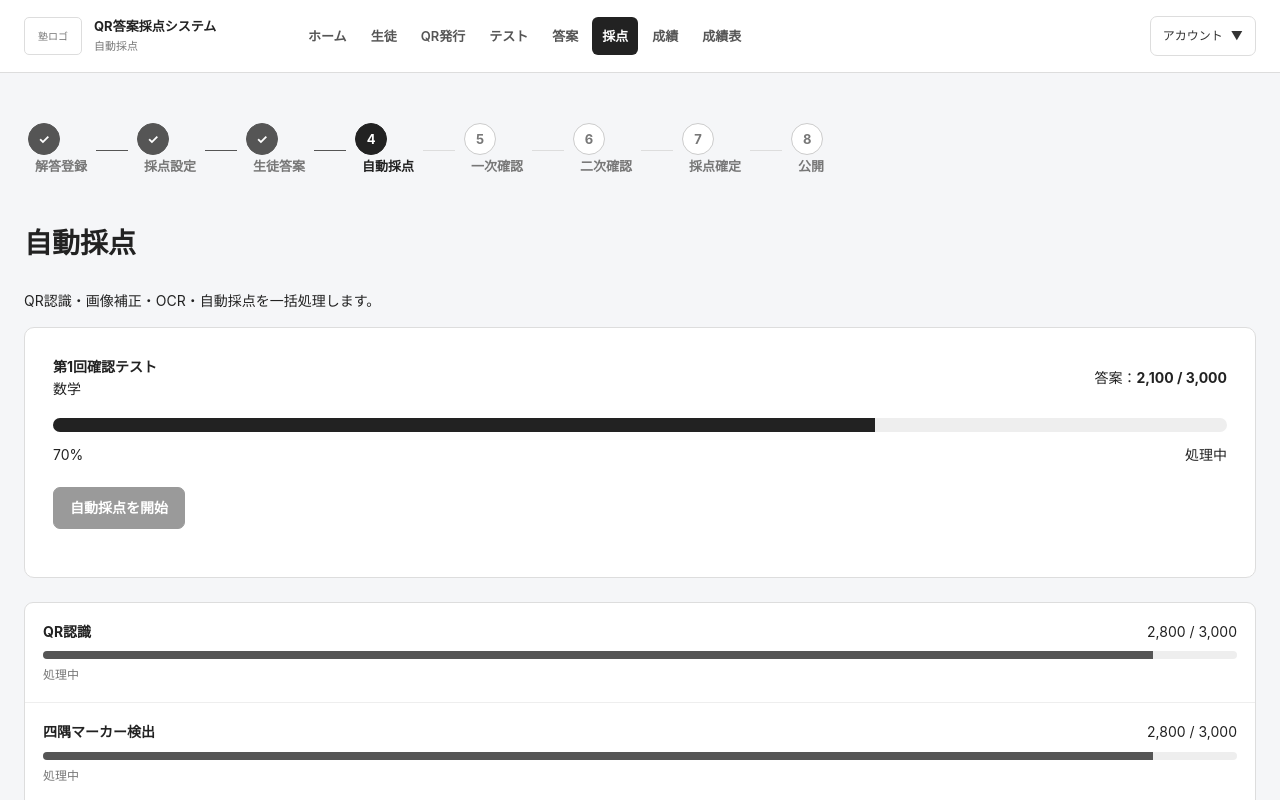
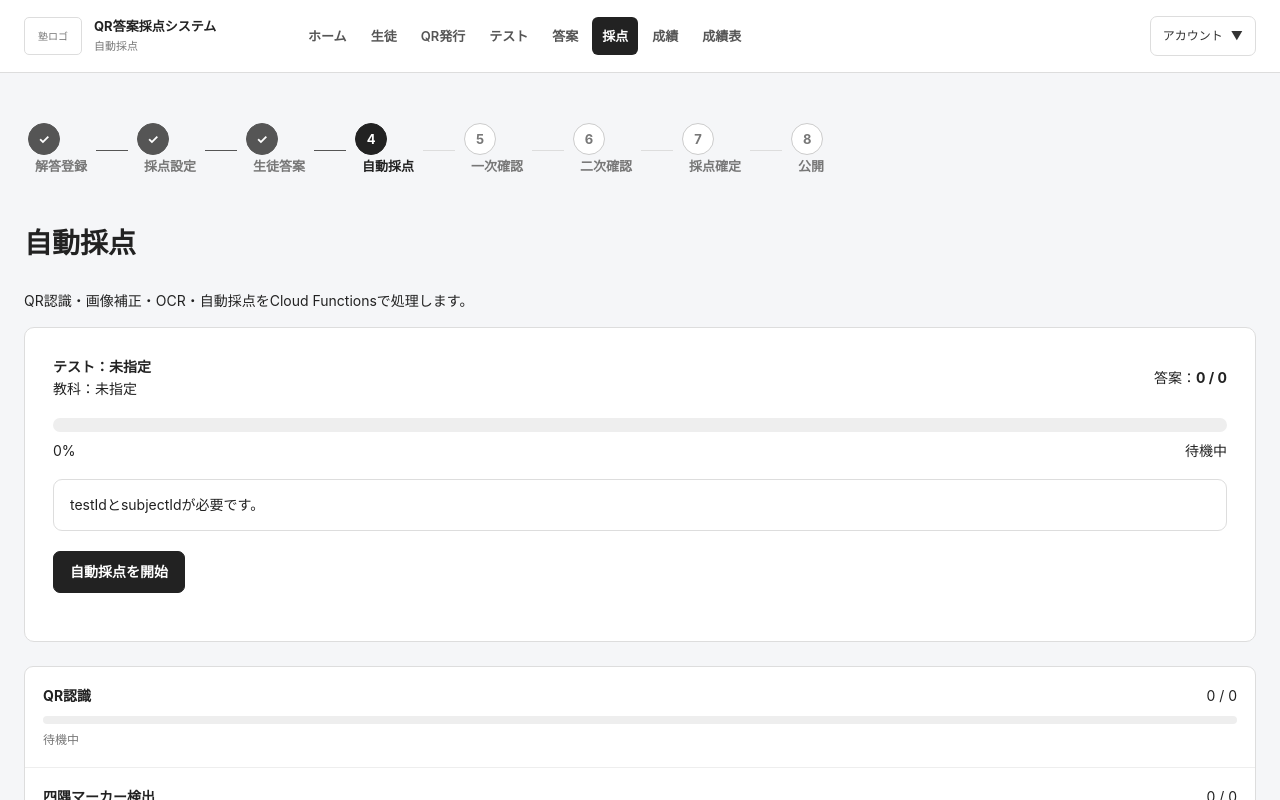
Before and after one commit to teikitesuto-tesutotaisakupurinto/qr-grading-system, a Next.js app: page /grading/auto in a window 1280 px wide. Both pictures are taken after a click on the button "自動採点を開始". Shown: the top 800 px of the page. Built offline with nearby package versions, Linux system fonts and the light colour scheme; no server answers.

Commit message:
Update page.tsx

```diff
--- a/app/grading/auto/page.tsx
+++ b/app/grading/auto/page.tsx
@@ -1,9 +1,23 @@
 "use client";
 
-import { useEffect, useState } from "react";
+import {
+  useEffect,
+  useMemo,
+  useState,
+} from "react";
+
+import {
+  useSearchParams,
+} from "next/navigation";
 
 import SchoolHeader from "@/components/SchoolHeader";
 import StepBar from "@/components/StepBar";
+
+import {
+  getAnswers,
+  getGradingJob,
+  startAutoGrading,
+} from "@/lib/answers";
 
 type ProcessingStatus =
   | "待機中"
@@ -19,174 +33,303 @@ type ProcessingItem = {
   status: ProcessingStatus;
 };
 
-const initialItems: ProcessingItem[] = [
-  {
-    name: "QR認識",
-    total: 3000,
-    processed: 0,
-    status: "待機中",
-  },
-  {
-    name: "四隅マーカー検出",
-    total: 3000,
-    processed: 0,
-    status: "待機中",
-  },
-  {
-    name: "傾き・台形補正",
-    total: 3000,
-    processed: 0,
-    status: "待機中",
-  },
-  {
-    name: "答案位置合わせ",
-    total: 3000,
-    processed: 0,
-    status: "待機中",
-  },
-  {
-    name: "OCR",
-    total: 3000,
-    processed: 0,
-    status: "待機中",
-  },
-  {
-    name: "自動採点",
-    total: 3000,
-    processed: 0,
-    status: "待機中",
-  },
-];
+export default function AutoGradingPage() {
+  const searchParams =
+    useSearchParams();
 
-export default function AutoGradingPage() {
-  const [items, setItems] =
-    useState<ProcessingItem[]>(
-      initialItems
+  const testId =
+    searchParams.get(
+      "testId"
+    ) ?? "";
+
+  const subjectId =
+    searchParams.get(
+      "subjectId"
+    ) ?? "";
+
+  const [
+    jobId,
+    setJobId,
+  ] = useState<
+    string | null
+  >(null);
+
+  const [
+    total,
+    setTotal,
+  ] = useState<number>(0);
+
+  const [
+    processed,
+    setProcessed,
+  ] = useState<number>(0);
+
+  const [
+    succeeded,
+    setSucceeded,
+  ] = useState<number>(0);
+
+  const [
+    reviewCount,
+    setReviewCount,
+  ] = useState<number>(0);
+
+  const [
+    errorCount,
+    setErrorCount,
+  ] = useState<number>(0);
+
+  const [
+    running,
+    setRunning,
+  ] = useState(false);
+
+  const [
+    finished,
+    setFinished,
+  ] = useState(false);
+
+  const [
+    errorMessage,
+    setErrorMessage,
+  ] = useState("");
+
+  const progress =
+    useMemo(() => {
+      if (total <= 0) {
+        return 0;
+      }
+
+      return Math.min(
+        100,
+        Math.round(
+          (processed /
+            total) *
+            100
+        )
+      );
+    }, [
+      processed,
+      total,
+    ]);
+
+  useEffect(() => {
+    if (!jobId) {
+      return;
+    }
+
+    let cancelled =
+      false;
+
+    const timer =
+      window.setInterval(
+        async () => {
+          try {
+            const job =
+              await getGradingJob(
+                jobId
               );
 
-  const [running, setRunning] =
-    useState(false);
+            if (
+              cancelled ||
+              !job
+            ) {
+              return;
+            }
 
-  const [finished, setFinished] =
-    useState(false);
-
-  const [errorCount, setErrorCount] =
-    useState(0);
-
-  const [reviewCount, setReviewCount] =
-    useState(0);
-
-  const total = 3000;
-
-  const processed =
-    items.find(
-      (item) =>
-        item.name === "自動採点"
-    )?.processed ?? 0;
-
-  const progress =
-    total === 0
-      ? 0
-      : Math.round(
-          (processed / total) * 100
+            setProcessed(
+              Number(
+                job.processed ??
+                  0
+              )
             );
 
-  useEffect(() => {
-    if (!running) return;
+            setSucceeded(
+              Number(
+                job.succeeded ??
+                  0
+              )
+            );
 
-    if (processed >= total) {
+            setReviewCount(
+              Number(
+                job.reviewRequired ??
+                  0
+              )
+            );
+
+            setErrorCount(
+              Number(
+                job.errors ??
+                  0
+              )
+            );
+
+            if (
+              job.status ===
+                "completed" ||
+              job.status ===
+                "completed_with_errors"
+            ) {
               setRunning(false);
               setFinished(true);
 
-      setItems((current) =>
-        current.map((item) => ({
-          ...item,
-          processed:
-            item.total,
-          status:
-            item.name === "自動採点"
-              ? "完了"
-              : item.status,
-        }))
+              if (
+                job.status ===
+                "completed_with_errors"
+              ) {
+                setErrorMessage(
+                  "一部の答案でエラーが発生しました。"
+                );
+              }
+
+              window.clearInterval(
+                timer
+              );
+            }
+
+            if (
+              job.status ===
+              "failed"
+            ) {
+              setRunning(false);
+
+              setErrorMessage(
+                typeof job.errorMessage ===
+                  "string"
+                  ? job.errorMessage
+                  : "答案処理に失敗しました。"
+              );
+
+              window.clearInterval(
+                timer
+              );
+            }
+          } catch (error) {
+            if (
+              !cancelled
+            ) {
+              setErrorMessage(
+                error instanceof Error
+                  ? error.message
+                  : "ジョブ状態を取得できません。"
+              );
+            }
+          }
+        },
+        2000
+      );
+
+    return () => {
+      cancelled = true;
+
+      window.clearInterval(
+        timer
+      );
+    };
+  }, [jobId]);
+
+  async function startProcessing() {
+    if (
+      !testId ||
+      !subjectId
+    ) {
+      setErrorMessage(
+        "testIdとsubjectIdが必要です。"
       );
 
       return;
     }
 
-    const timer = setTimeout(() => {
-      setItems((current) =>
-        current.map((item, index) => {
-          const next =
-            Math.min(
-              item.processed +
-                (index === 5
-                  ? 75
-                  : 100),
-              item.total
-            );
+    setRunning(true);
+    setFinished(false);
 
-          let status:
-            | ProcessingStatus =
-            next >= item.total
-              ? "完了"
-              : "処理中";
+    setErrorMessage("");
 
-          if (
-            item.name ===
-              "四隅マーカー検出" &&
-            next > 0 &&
-            next % 997 < 100
-          ) {
-            status = "要確認";
-          }
+    setProcessed(0);
+    setSucceeded(0);
+    setReviewCount(0);
+    setErrorCount(0);
 
-          return {
-            ...item,
-            processed: next,
-            status,
-          };
-        })
+    setJobId(null);
+
+    try {
+      const answers =
+        await getAnswers(
+          testId,
+          subjectId,
+          "uploaded"
         );
 
       if (
-        Math.random() < 0.08
+        answers.length ===
+        0
       ) {
-        setReviewCount(
-          (current) =>
-            current + 1
+        setRunning(false);
+
+        setErrorMessage(
+          "未処理の答案がありません。"
         );
+
+        return;
       }
 
-      if (
-        Math.random() < 0.01
-      ) {
-        setErrorCount(
-          (current) =>
-            current + 1
-        );
-      }
-    }, 100);
-
-    return () =>
-      clearTimeout(timer);
-  }, [running, processed]);
-
-  function startProcessing() {
-    setItems(
-      initialItems.map(
-        (item) => ({
-          ...item,
-          processed: 0,
-          status: "待機中",
-        })
+      const result =
+        await startAutoGrading(
+          testId,
+          subjectId,
+          answers.map(
+            (answer) =>
+              answer.id
           )
         );
 
-    setErrorCount(0);
-    setReviewCount(0);
-    setFinished(false);
-    setRunning(true);
+      setJobId(
+        result.jobId
+      );
+
+      setTotal(
+        Number(
+          result.total
+        )
+      );
+    } catch (error) {
+      setRunning(false);
+
+      setErrorMessage(
+        error instanceof Error
+          ? error.message
+          : "自動採点の開始に失敗しました。"
+      );
     }
+  }
+
+  const items: ProcessingItem[] =
+    [
+      "QR認識",
+      "四隅マーカー検出",
+      "傾き・台形補正",
+      "答案位置合わせ",
+      "OCR",
+      "自動採点",
+    ].map(
+      (name) => ({
+        name,
+
+        total,
+
+        processed,
+
+        status:
+          errorCount > 0
+            ? "要確認"
+            : finished
+            ? "完了"
+            : running
+            ? "処理中"
+            : "待機中",
+      })
+    );
 
   return (
     <main className="page">
@@ -195,7 +338,9 @@ export default function AutoGradingPage() {
       />
 
       <section className="content">
-        <StepBar currentStep={4} />
+        <StepBar
+          currentStep={4}
+        />
 
         <div className="pageHeader">
           <div>
@@ -204,7 +349,7 @@ export default function AutoGradingPage() {
             </h1>
 
             <p>
-              QR認識・画像補正・OCR・自動採点を一括処理します。
+              QR認識・画像補正・OCR・自動採点をCloud Functionsで処理します。
             </p>
           </div>
         </div>
@@ -212,7 +357,8 @@ export default function AutoGradingPage() {
         <section className="stepCard">
           <div
             style={{
-              display: "flex",
+              display:
+                "flex",
               justifyContent:
                 "space-between",
               alignItems:
@@ -222,11 +368,15 @@ export default function AutoGradingPage() {
           >
             <div>
               <strong>
-                第1回確認テスト
+                テスト：
+                {testId ||
+                  "未指定"}
               </strong>
 
               <div>
-                数学
+                教科：
+                {subjectId ||
+                  "未指定"}
               </div>
             </div>
 
@@ -248,26 +398,29 @@ export default function AutoGradingPage() {
               borderRadius: 7,
               overflow:
                 "hidden",
-              marginBottom: 12,
             }}
           >
             <div
               style={{
-                width: `${progress}%`,
-                height: "100%",
+                width:
+                  `${progress}%`,
+                height:
+                  "100%",
                 background:
                   "#222",
                 transition:
-                  "width .1s linear",
+                  "width .2s linear",
               }}
             />
           </div>
 
           <div
             style={{
-              display: "flex",
+              display:
+                "flex",
               justifyContent:
                 "space-between",
+              marginTop: 8,
             }}
           >
             <span>
@@ -283,6 +436,17 @@ export default function AutoGradingPage() {
             </span>
           </div>
 
+          {errorMessage && (
+            <div
+              className="selectionPanel"
+              style={{
+                marginTop: 16,
+              }}
+            >
+              {errorMessage}
+            </div>
+          )}
+
           <div
             className="actionBar"
             style={{
@@ -292,13 +456,17 @@ export default function AutoGradingPage() {
             <button
               type="button"
               className="primaryButton"
-              disabled={running}
+              disabled={
+                running
+              }
               onClick={
                 startProcessing
               }
             >
-              {finished
-                ? "もう一度実行"
+              {running
+                ? "処理中..."
+                : finished
+                ? "再実行"
                 : "自動採点を開始"}
             </button>
           </div>
@@ -310,17 +478,25 @@ export default function AutoGradingPage() {
             marginTop: 24,
           }}
         >
-          {items.map((item) => {
+          {items.map(
+            (item) => {
               const itemProgress =
+                item.total <= 0
+                  ? 0
+                  : Math.min(
+                      100,
                       Math.round(
                         (item.processed /
                           item.total) *
                           100
+                      )
                     );
 
               return (
                 <div
-                key={item.name}
+                  key={
+                    item.name
+                  }
                   style={{
                     padding:
                       "18px",
@@ -339,7 +515,9 @@ export default function AutoGradingPage() {
                     }}
                   >
                     <strong>
-                    {item.name}
+                      {
+                        item.name
+                      }
                     </strong>
 
                     <span>
@@ -362,8 +540,10 @@ export default function AutoGradingPage() {
                   >
                     <div
                       style={{
-                      width: `${itemProgress}%`,
-                      height: "100%",
+                        width:
+                          `${itemProgress}%`,
+                        height:
+                          "100%",
                         background:
                           "#555",
                       }}
@@ -380,11 +560,14 @@ export default function AutoGradingPage() {
                         12,
                     }}
                   >
-                  {item.status}
+                    {
+                      item.status
+                    }
                   </div>
                 </div>
               );
-          })}
+            }
+          )}
         </section>
 
         <section
@@ -397,6 +580,17 @@ export default function AutoGradingPage() {
             marginTop: 24,
           }}
         >
+          <div className="selectionPanel">
+            <strong>
+              成功
+            </strong>
+
+            <p>
+              {succeeded}
+              枚
+            </p>
+          </div>
+
           <div className="selectionPanel">
             <strong>
               要確認
@@ -418,16 +612,6 @@ export default function AutoGradingPage() {
               枚
             </p>
           </div>
-
-          <div className="selectionPanel">
-            <strong>
-              次の工程
-            </strong>
-
-            <p>
-              一次確認
-            </p>
-          </div>
         </section>
 
         {finished && (
@@ -443,18 +627,12 @@ export default function AutoGradingPage() {
 
             <p>
               自動採点が完了しました。
-              「要確認」の答案は一次確認で確認してください。
+              要確認答案は一次確認で確認してください。
             </p>
 
             <a
               href="/grading/first"
               className="primaryButton"
-              style={{
-                display:
-                  "inline-flex",
-                alignItems:
-                  "center",
-              }}
             >
               一次確認へ
             </a>
```
Lines whose indentation alone changed are shown as unchanged.
